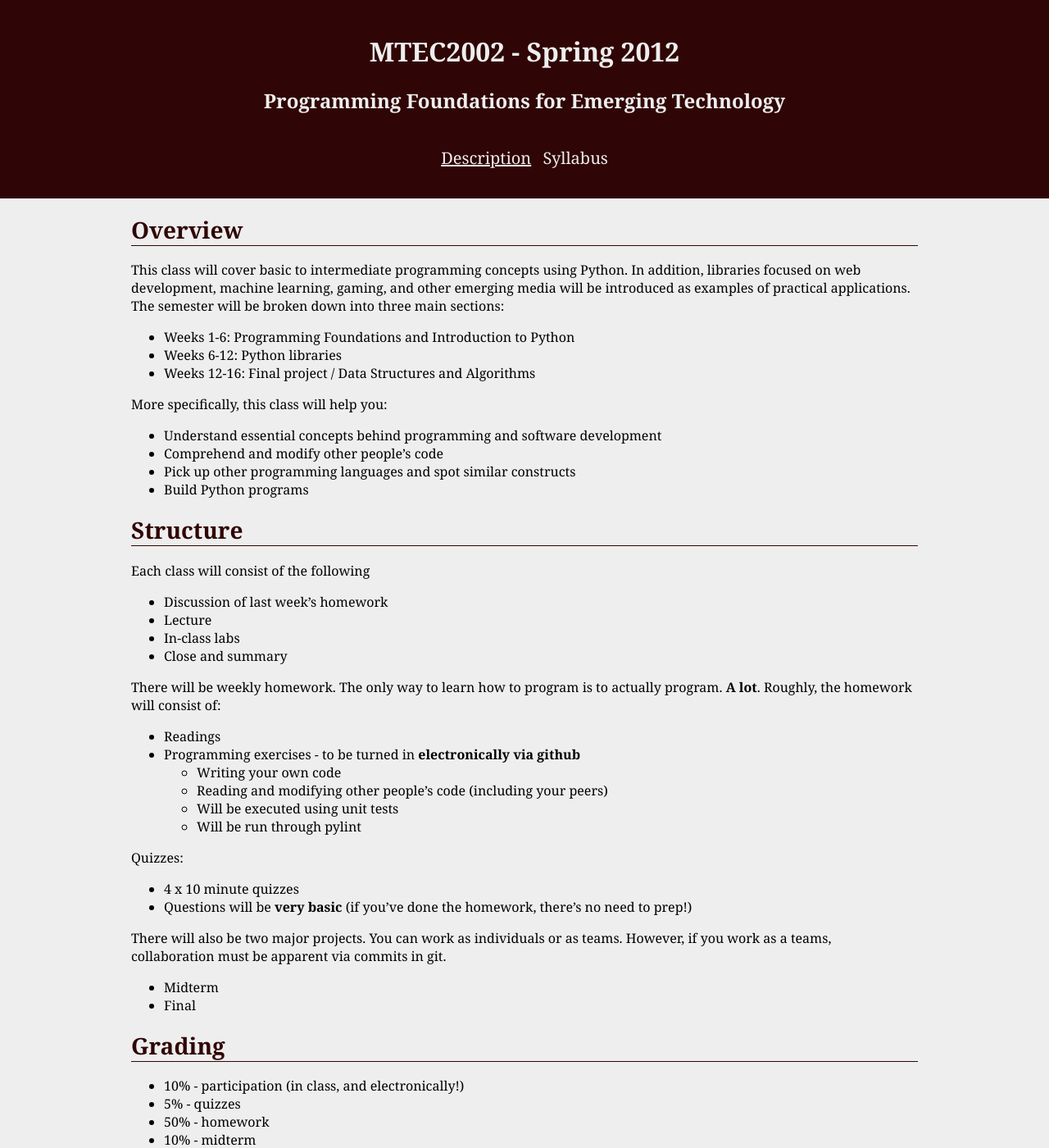
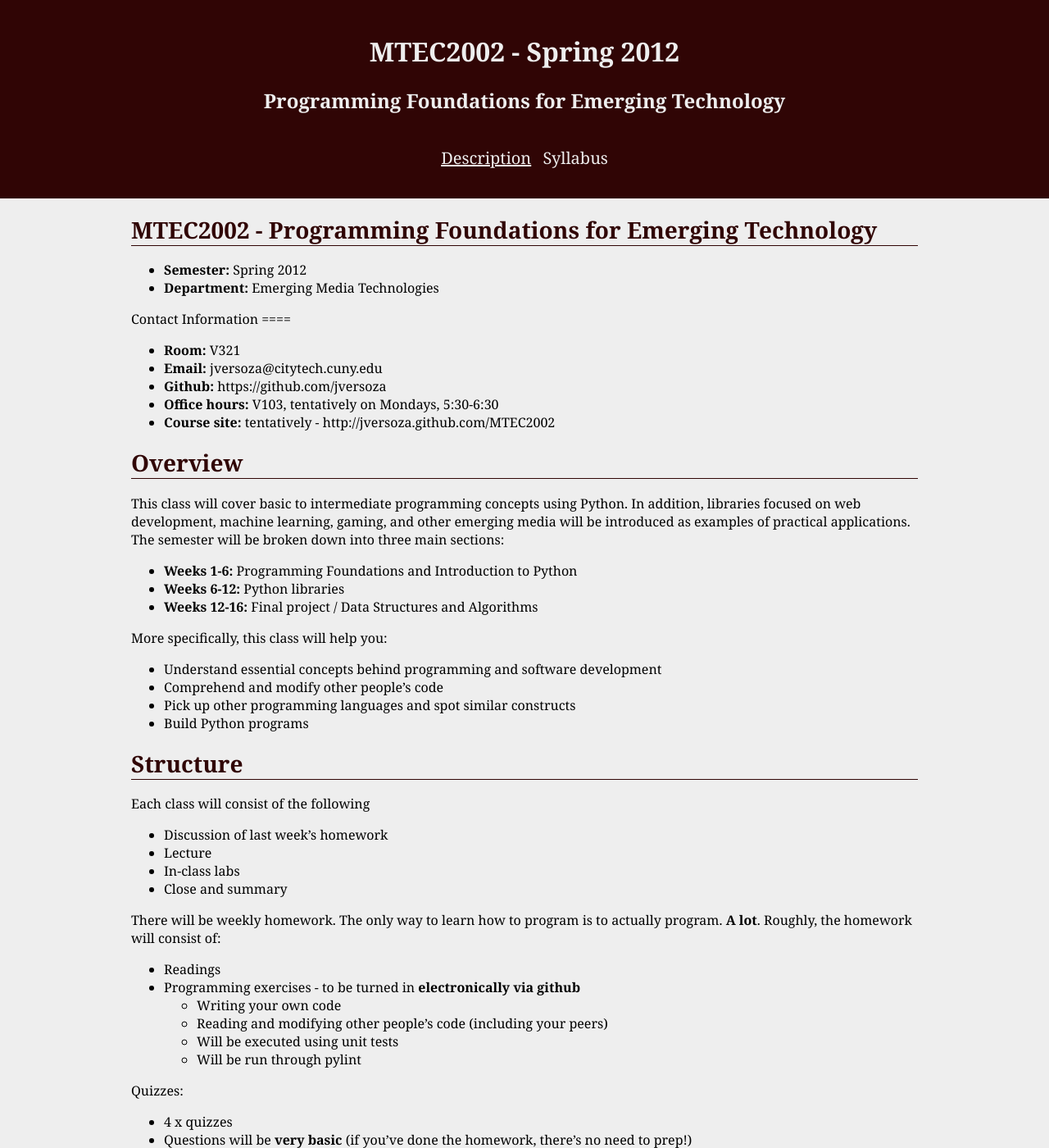
Before and after one commit to jversoza/MTEC2002, a Jekyll site: the page built from index.markdown, in a window 1280 px wide and 1400 px high. Shown: the whole window at 82% size. Built offline with Jekyll 4.4.1, drawn with Linux system fonts in a browser that asks for light colours; some of the changed text lies outside the part shown.

Commit message:
filled in contact information

```diff
--- a/index.markdown
+++ b/index.markdown
@@ -3,13 +3,27 @@ layout: default
 title: MTEC2002 - Programming Foundations for Emerging Technology
 nav-state: index
 ---
+MTEC2002 - Programming Foundations for Emerging Technology
+====
+* __Semester:__ Spring 2012
+* __Department:__ Emerging Media Technologies
+
+<a name="contact" id="contact"></a>
+Contact Information
+====
+* __Room:__ V321
+* __Email:__ jversoza@citytech.cuny.edu
+* __Github:__ https://github.com/jversoza
+* __Office hours:__ V103, tentatively on Mondays, 5:30-6:30
+* __Course site:__ tentatively - http://jversoza.github.com/MTEC2002
+
 Overview
 ====
 This class will cover basic to intermediate programming concepts using Python.  In addition, libraries focused on web development, machine learning, gaming, and other emerging media will be introduced as examples of practical applications.  The semester will be broken down into three main sections:
 
-* Weeks 1-6: Programming Foundations and Introduction to Python
-* Weeks 6-12: Python libraries
-* Weeks 12-16: Final project / Data Structures and Algorithms
+* __Weeks 1-6:__ Programming Foundations and Introduction to Python
+* __Weeks 6-12:__ Python libraries
+* __Weeks 12-16:__ Final project / Data Structures and Algorithms
 
 More specifically, this class will help you:
 * Understand essential concepts behind programming and software development
@@ -34,7 +48,7 @@ There will be weekly homework.  The only way to learn how to program is to actua
 	* Will be run through pylint
 
 Quizzes:
-* 4 x 10 minute quizzes
+* 4 x quizzes
 * Questions will be **very basic** (if you've done the homework, there's no need to prep!)
 
 There will also be two major projects.  You can work as individuals or as teams.  However, if you work as  a teams, collaboration must be apparent via commits in git.
--- a/programming-foundations-2012-spring.markdown
+++ b/programming-foundations-2012-spring.markdown
@@ -105,6 +105,8 @@ Class 13 - April 25th - Final Project Proposals / Advanced Python
 * Generators
 * functools
 * Magic methods
+* Design patterns in Python
+* Proposals
 
 
 Class 14 - May 2nd - Final Project Progress / Data structures
```
Also changed, not shown: other parts of index.markdown (+0 -7 lines).
